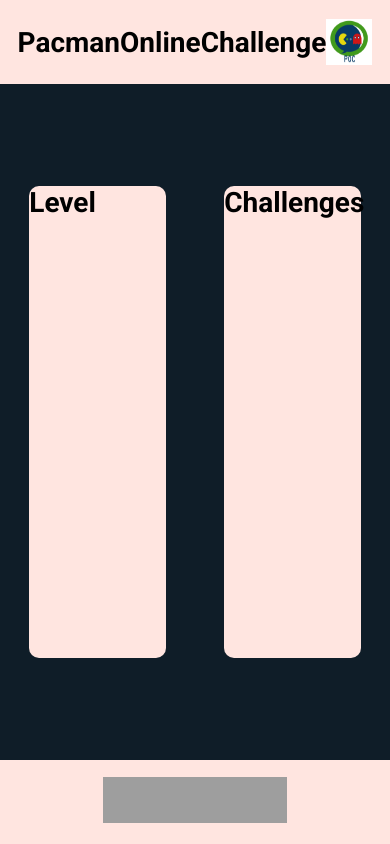
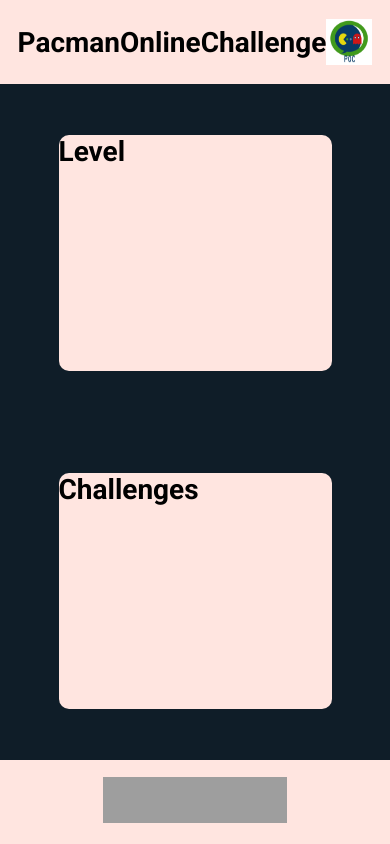
Before and after one commit to jdro10/ESTG-LDS-PacmanOnlineChallenge, a React (Create React App) app in the folder Frontend/fronted/: page / in a window 390 px wide. Built offline with nearby package versions, Linux system fonts and the light colour scheme; grey boxes are pictures that could not be loaded.

Commit message:
grid change to mobile

```diff
--- a/Frontend/fronted/src/Main.css
+++ b/Frontend/fronted/src/Main.css
@@ -67,4 +67,9 @@
 }
 
 @media only screen and (max-width: 600px) {
+  .container-main {
+    grid-template-columns: 1fr;
+    grid-template-rows: 10vh 40vh 40vh 10vh;
+    grid-template-areas: "header" "level" "challenges" "footer";
+  }
 }
```
